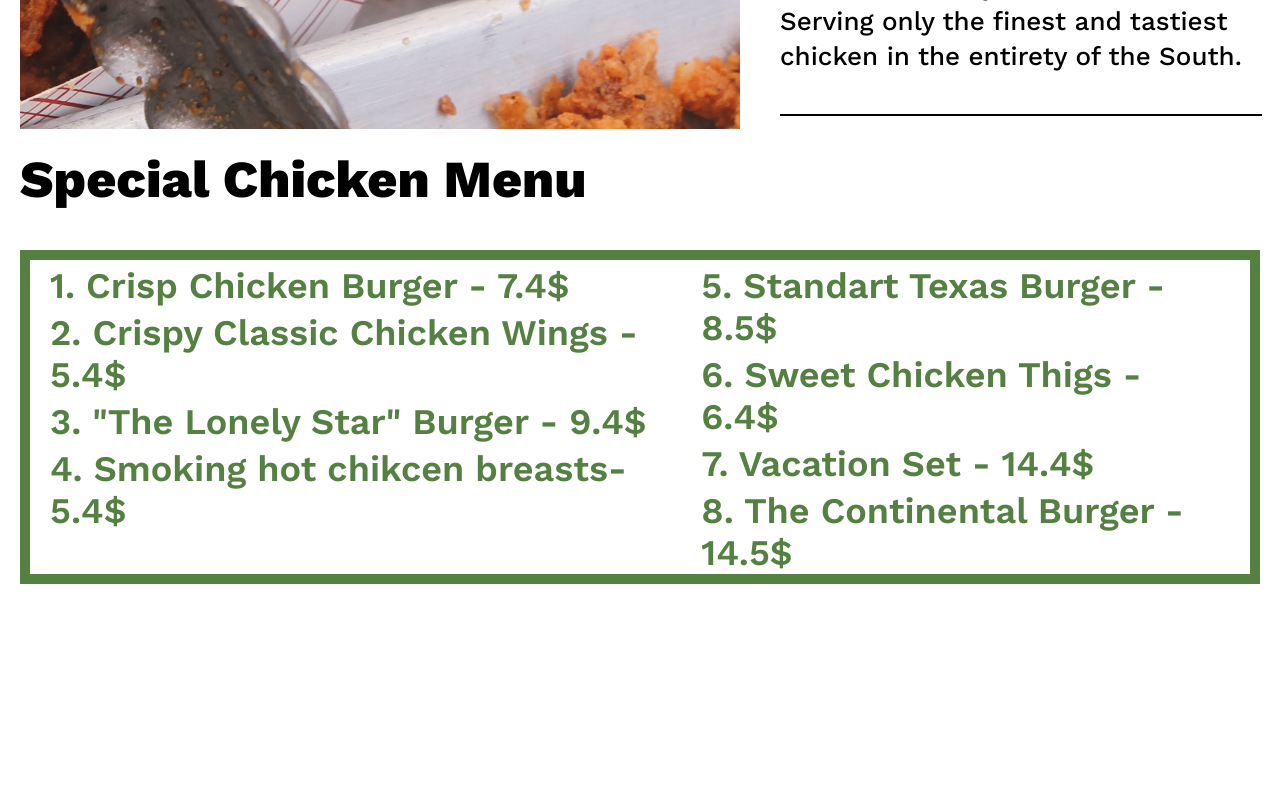
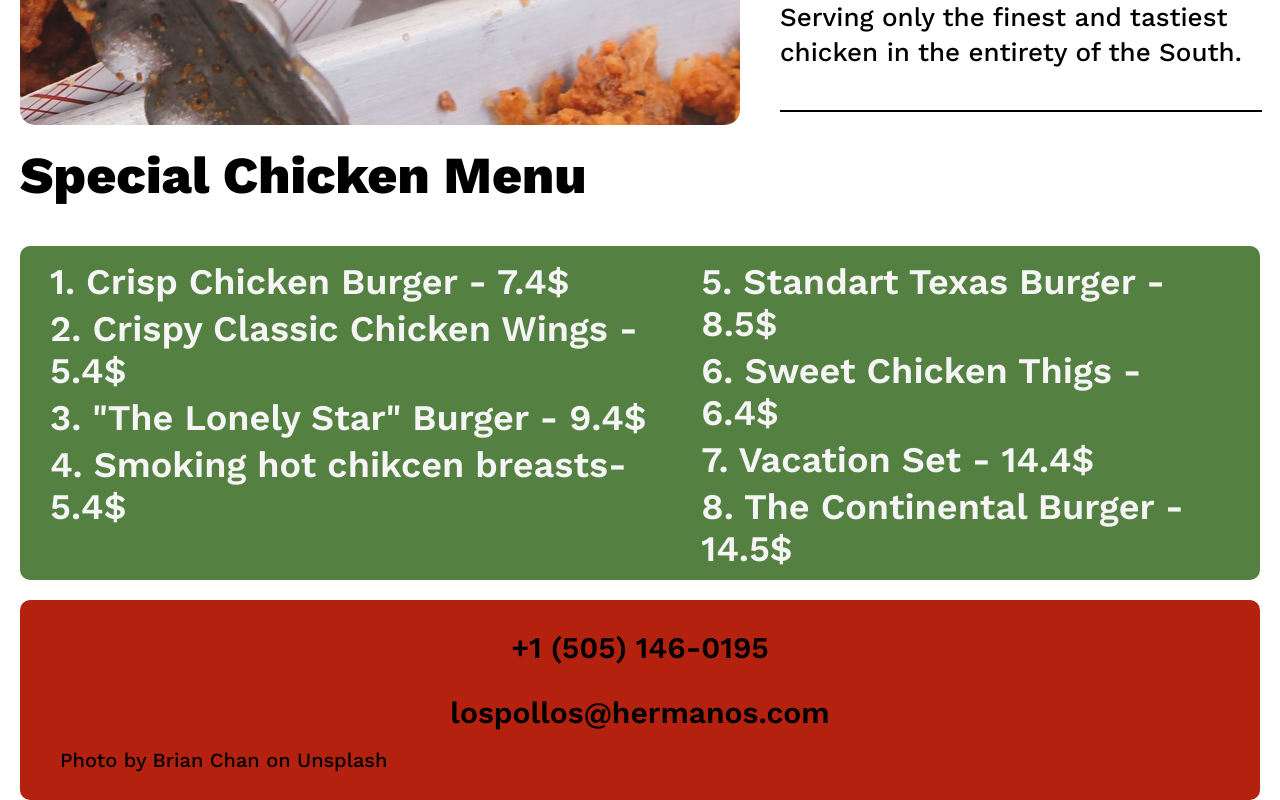
Before and after one commit to amalyakubov/TheOdinProject-RestaurantPage, a website built with webpack: page dist/index.html in a window 1280 px wide. Shown: the part 1222-2022 px from the top of the page. Before the commit the page ends 1806 px from the top, so only its background shows below. Built offline with nearby package versions, Linux system fonts and the light colour scheme.

Commit message:
Add footer and contributions and improve styling
Imporve styling of the header, so that the header is easier to read
and the text is bigger

```diff
--- a/src/pageload.js
+++ b/src/pageload.js
@@ -58,13 +58,36 @@
     createMenuItemInSecondList('6. Sweet Chicken Thigs - 6.4$');
     createMenuItemInSecondList('7. Vacation Set - 14.4$');
     createMenuItemInSecondList('8. The Continental Burger - 14.5$');
+
+    let footer = document.createElement('div');
+    footer.id = 'footer';
+    let footerElementsContanier = document.createElement('div');
+    footerElementsContanier.id = 'footer-elements-container';
+    let footerUpperPart = document.createElement('div');
+    let footerLowerPart= document.createElement('div');
+    footerUpperPart.id = 'upper-part';
+    footerLowerPart.id = 'lower-part';
+    footerElementsContanier.appendChild(footerUpperPart);
+    footerElementsContanier.appendChild(footerLowerPart);
+    let contact = document.createElement('div');
+    let email = document.createElement('p');
+    email.innerHTML = 'lospollos@hermanos.com';
+    let phone = document.createElement('p');
+    phone.innerHTML = '+1 (505) 146-0195'
+    let thanks = document.createElement('a');
+    thanks.innerHTML = 'Photo by <a href="https://unsplash.com/es/@tigerrulezzz?utm_source=unsplash&utm_medium=referral&utm_content=creditCopyText">Brian Chan</a> on <a href="https://unsplash.com/photos/NbXjZomyNEM?utm_source=unsplash&utm_medium=referral&utm_content=creditCopyText">Unsplash</a>';
+    footerLowerPart.appendChild(thanks);
+    contact.appendChild(phone);
+    contact.appendChild(email);
+    footerUpperPart.appendChild(contact);
+    footer.appendChild(footerElementsContanier);
+    content.appendChild(footer);
 }
 
 function createMenuItemInsideAFirstList(text) {
     let list = document.getElementById('first-list');
     let menuItem = document.createElement('p');
     menuItem.innerHTML = text;
-    console.log(list);
     list.appendChild(menuItem);
 }
 
@@ -72,6 +95,5 @@ function createMenuItemInSecondList(text) {
     let list = document.getElementById('second-list');
     let menuItem = document.createElement('p');
     menuItem.innerHTML = text;
-    console.log(list);
     list.appendChild(menuItem);
 }
--- a/src/style.css
+++ b/src/style.css
@@ -14,12 +14,15 @@ html, body {
 }
 
 #header {
+    display: flex;
+    height: 110px;
     text-align: center;
-    font-size: 36px;
+    font-size: 50px;
     font-weight: 600;
     display: flex;
     border: 6px solid black;
 }
+
 
 #header div {
     margin-left: 25px;
@@ -60,6 +63,7 @@ html, body {
 }
 
 #photo-container img {
+    border-radius: 15px;
     object-fit: cover;
     height: 100%;
     width: 100%;
@@ -95,6 +99,8 @@ ol {
 }
 
 #menu-list {
+    border-radius: 10px;
+    background-color: #548042;
     border: 10px solid #548042;
     margin-right: 20px;
     margin-left: 20px;
@@ -103,7 +109,7 @@ ol {
 }
 
 #menu-container p {
-    color: #548042;
+    color: whitesmoke;
     margin: 0;
     margin-top: 5px;
     margin-left: 20px;
@@ -115,3 +121,39 @@ ol {
 #menu-list {
     display: flex;
 }
+
+#footer-elements-container {
+    height: 100%;
+    display: flex;
+    flex-direction: column;
+}
+
+#footer {
+    margin: 20px;
+    height: 200px;
+    background-color: rgb(180, 34, 15);
+    border-radius: 10px;
+}
+
+#upper-part {
+    height: 60%;
+    font-size: 30px;
+    font-weight: 600;
+    justify-content: center;
+    display: flex;
+    text-align: center;
+}
+
+#lower-part {
+    height: 40%;
+    margin-left: 40px;
+    align-items: center;
+    display: flex;
+    justify-content: left;
+}
+
+#lower-part a {
+    font-size: 20px;
+    text-decoration: none;
+    color: black;
+}
```
Also changed, not shown: dist/main.js.
